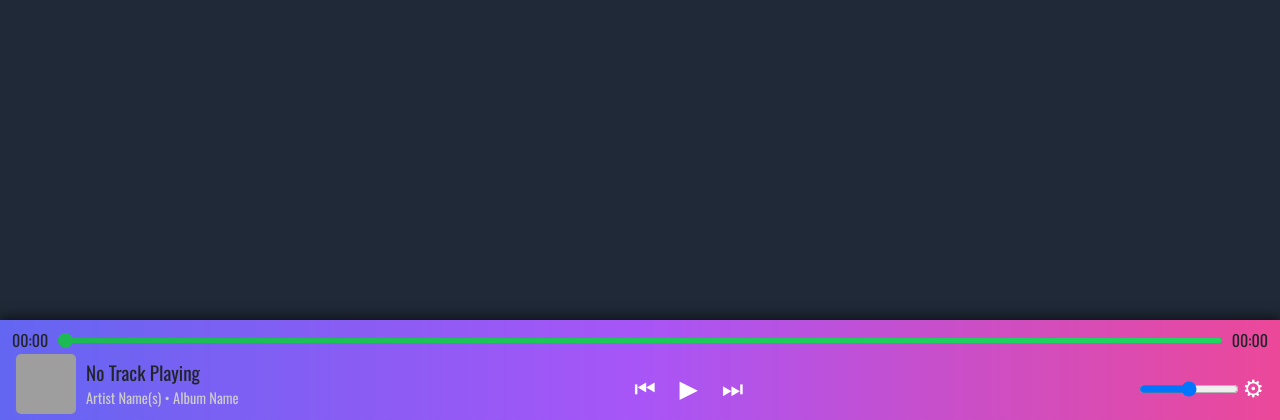
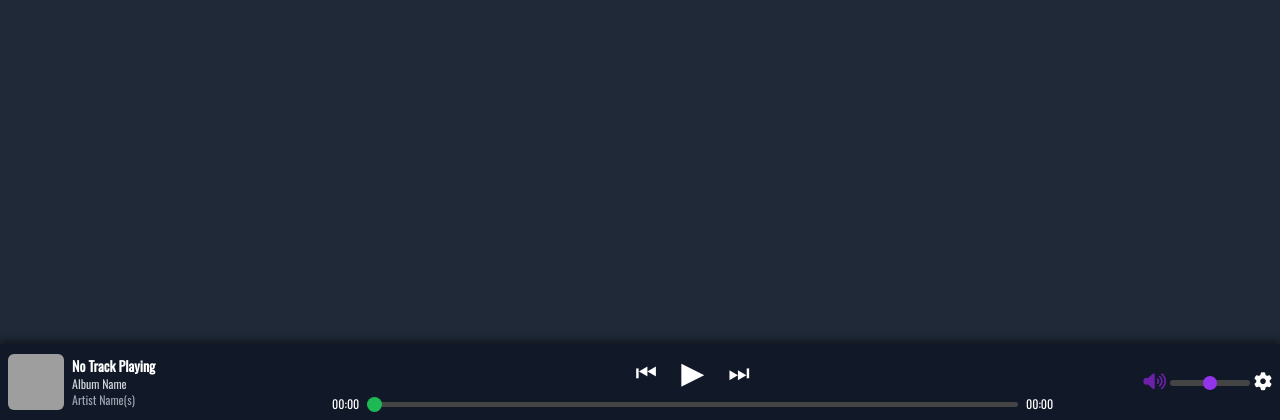
Before and after one commit to KING143ND/Music-on-Demand, a Django app: page / in a window 1280 px wide. Shown: the part 380-800 px from the top of the page. Run offline with Django 4.2, Linux system fonts and the light colour scheme; data that the repository does not hold is empty; some libraries are stand-ins or nearby versions; grey boxes are pictures that could not be loaded.

Commit message:
Introduce logic of mute unmute with few volume and seekbar styling with new footer ui including last session data to store in localstorage so when page reload previous session data load

```diff
--- a/authentication/views.py
+++ b/authentication/views.py
@@ -35,7 +35,6 @@ def login_view(request):
             username = form.cleaned_data.get('username')
             password = form.cleaned_data.get('password')
             user = authenticate(username=username, password=password)
-            print(user)
             if user is not None:
                 login(request, user)
                 messages.success(request, f'Welcome back, {user.username}!')
--- a/core/views.py
+++ b/core/views.py
@@ -111,6 +111,7 @@ def play_song(request):
 
         response_data = {
             'success': True,
+            'song_id': song.id,
             'song_title': song.title,
             'artist': ', '.join([artist.name for artist in song.artist.all()]),
             'album_title': song.album.title,
--- a/static/css/style.css
+++ b/static/css/style.css
@@ -1,6 +1,6 @@
-@import url('https://fonts.googleapis.com/css2?family=Oswald&display=swap');
+@import url("https://fonts.googleapis.com/css2?family=Oswald&display=swap");
 body {
-    font-family: 'Oswald', sans-serif !important;
+	font-family: "Oswald", sans-serif !important;
 	margin: 0;
 	padding-bottom: 100px;
 }
@@ -78,7 +78,7 @@ body {
 	background-color: red;
 	display: flex;
 	flex-direction: column;
-    box-shadow: 0 -4px 10px rgba(0, 0, 0, 0.5);
+	box-shadow: 0 -3px 8px rgba(0, 0, 0, 0.5);
 	z-index: 1000;
 }
 
@@ -103,14 +103,12 @@ body {
 }
 
 #seekbar::-webkit-slider-runnable-track {
-    background: linear-gradient(90deg, #1db954, #1ed760);
 	height: 5px;
 	border-radius: 5px;
 	border: none;
 }
 
 #seekbar::-moz-range-track {
-    background: linear-gradient(90deg, #1db954, #1ed760);
 	height: 5px;
 	border-radius: 5px;
 	border: none;
@@ -211,5 +209,86 @@ body {
 	border-radius: 15px;
 }
 .text-error {
-    color:#dc3545;
+	color: #dc3545;
 }
+
+#mute-btn {
+	background-color: transparent;
+	border: none;
+	cursor: pointer;
+	font-size: 16px;
+	color: #6b21a8;
+	transition: color 0.3s ease, transform 0.2s ease;
+}
+
+#mute-btn:hover {
+	color: #9333ea;
+	transform: scale(1.1);
+}
+
+#mute-btn i {
+	pointer-events: none;
+}
+
+#volume {
+	appearance: none;
+	height: 6px;
+	border-radius: 4px;
+	outline: none;
+	margin-top: 2px;
+	vertical-align: middle;
+	transition: background 0.3s ease;
+}
+
+#volume:hover {
+	background: #6c00d8;
+}
+
+#volume::-webkit-slider-thumb {
+	appearance: none;
+	width: 14px;
+	height: 14px;
+	border-radius: 50%;
+	background: #9333ea;
+	cursor: pointer;
+	border: none;
+	transition: background 0.3s ease;
+}
+
+#volume::-webkit-slider-thumb:hover {
+	background: #7e22ce;
+}
+
+#volume::-moz-range-thumb {
+	width: 14px;
+	height: 14px;
+	border-radius: 50%;
+	background: #9333ea;
+	border: none;
+	cursor: pointer;
+}
+
+input[type=range] {
+    -webkit-appearance: none;
+    height: 4px;
+    background: #444;
+    border-radius: 2px;
+    outline: none;
+    transition: background 0.2s ease;
+  }
+  input[type=range]::-webkit-slider-thumb {
+    -webkit-appearance: none;
+    height: 14px;
+    width: 14px;
+    border-radius: 50%;
+    background: #3b82f6;
+    cursor: pointer;
+    transition: background 0.3s ease;
+  }
+  input[type=range]::-moz-range-thumb {
+    height: 14px;
+    width: 14px;
+    border-radius: 50%;
+    background: #3b82f6;
+    cursor: pointer;
+  }
--- a/templates/base.html
+++ b/templates/base.html
@@ -176,41 +176,63 @@
         {% endif %}
     </main>
 
-    <div class="player bg-gradient-to-r from-indigo-500 via-purple-500 to-pink-500" id="player">
-        <!-- Seekbar and Time -->
-        <div class="player-seekbar">
-            <span id="current-time">00:00</span>
-            <div id="waveform" class="d-none"></div>
-            <input type="range" id="seekbar" value="0" max="100" step="0.1" oninput="seekTrack(this.value)" />
-            <span id="total-time">00:00</span>
-        </div>
-
-        <!-- Player Details -->
-        <div class="player-details">
-            <!-- Left: Image and Song Info -->
-            <div class="player-left mb-1">
-                <img id="player-image" src="{% static 'default-image.jpg' %}" alt="Track Image" />
-                <div class="song-info">
-                    <h4 class="text-lg" id="player-title">No Track Playing</h4>
-                    <p>
-                    <span id="player-artist">Artist Name(s)</span>  •
-                    <span id="player-album">Album Name</span>
-                    </p>
+    <div class="player bg-gray-900 text-white px-2 py-2 fixed bottom-0 left-0 right-0 z-50">
+        <div class="flex items-center justify-between">
+            <!-- Left: Song Info -->
+            <div class="flex items-center gap-2 w-3/12">
+                <img
+                id="player-image"
+                src="{% static 'default-image.jpg' %}"
+                alt="Track Image"
+                class="w-14 h-14 rounded-md object-cover"
+                />
+                <div class="flex flex-col">
+                <span id="player-title" class="font-semibold text-sm">No Track Playing</span>
+                <span id="player-album" class="text-xs text-gray-300">Album Name</span>
+                <span id="player-artist" class="text-xs text-gray-400">Artist Name(s)</span>
                 </div>
             </div>
-
-            <!-- Center: Controls -->
-            <div class="player-controls">
-                <button onclick="prevTrack()">⏮</button>
-                <button id="play-pause" onclick="togglePlay()">▶</button>
-                <button onclick="nextTrack()">⏭</button>
+            <!-- Center: Controls + Seekbar -->
+            <div class="flex flex-col items-center gap-1 w-7/12">
+                <!-- Controls -->
+                <div class="flex gap-6 text-2xl items-center">
+                <button onclick="prevTrack()" class="hover:scale-110 transition">⏮</button>
+                <button id="play-pause" onclick="togglePlay()" class="text-3xl hover:scale-110 transition">▶</button>
+                <button onclick="nextTrack()" class="hover:scale-110 transition">⏭</button>
             </div>
-
-            <!-- Right: Volume and Options -->
-            <div class="player-right">
-                <input type="range" id="volume" value="50" max="100" oninput="setVolume(this.value)" />
-                <button onclick="toggleOptions()">⚙</button>
+            <!-- Seekbar and Time (only in center) -->
+            <div class="flex items-center gap-2 mt-1 w-full">
+                <span id="current-time" class="text-xs w-10 text-right">00:00</span>
+                <input
+                    type="range"
+                    id="seekbar"
+                    value="0"
+                    max="100"
+                    step="0.1"
+                    oninput="seekTrack(this.value)"
+                    class="w-full h-1 rounded-full appearance-none cursor-pointer"
+                />
+                <span id="total-time" class="text-xs w-10">00:00</span>
             </div>
+        </div>
+        <!-- Right: Volume & Settings -->
+        <div class="flex items-center justify-end gap-1 w-2/12">
+            <button id="mute-btn" onclick="toggleMute()">
+              <i class="fa-solid fa-volume-high text-lg"></i>
+            </button>
+            <input
+              type="range"
+              id="volume"
+              min="0"
+              max="100"
+              value="50"
+              oninput="setVolume(this.value)"
+              class="h-1 w-20 bg-gray-600 rounded-full accent-green-500 appearance-none"
+            />
+            <button onclick="toggleOptions()">
+              <i class="fa-solid fa-gear text-lg"></i>
+            </button>
+          </div>
         </div>
     </div>
 
--- a/templates/index.html
+++ b/templates/index.html
@@ -29,7 +29,7 @@
         <h2 class="text-2xl font-bold mb-4 text-center">Songs</h2>
         <div class="grid grid-cols-4 sm:grid-cols-3 md:grid-cols-4 lg:grid-cols-6 gap-6">
             {% for song in songs %}
-            <div class="mb-4 cursor-pointer song-card" onclick="setFooterPlayer('{{ song.id }}', '{{ song.title }}', '{{ song.album.title }}', '{{ song.album.image.url }}', '{{ song.audio_file.url }}', `{% for artist in song.artist.all %}{{ artist.name }}{% if not forloop.last %}, {% endif %}{% endfor %}`)">
+            <div class="mb-4 cursor-pointer song-card" onclick="setFooterPlayer('{{ song.id }}', '{{ song.title }}', '{{ song.album.title }}', '{{ song.album.image.url }}', '{{ song.audio_file.url }}', `{% for artist in song.artist.all %}{{ artist.name }}{% if not forloop.last %}, {% endif %}{% endfor %}`, 0, true)">
                 <div class="card bg-gray-900 rounded-md">
                     <img src="{{ song.album.image.url }}" class="card-img-top rounded-md" alt="{{ song.title }}">
                     <div class="card-body bg-gray-900 rounded-md">
```
Also changed, not shown: static/js/script.js (+83 -13 lines). Lines whose indentation alone changed are shown as unchanged.
